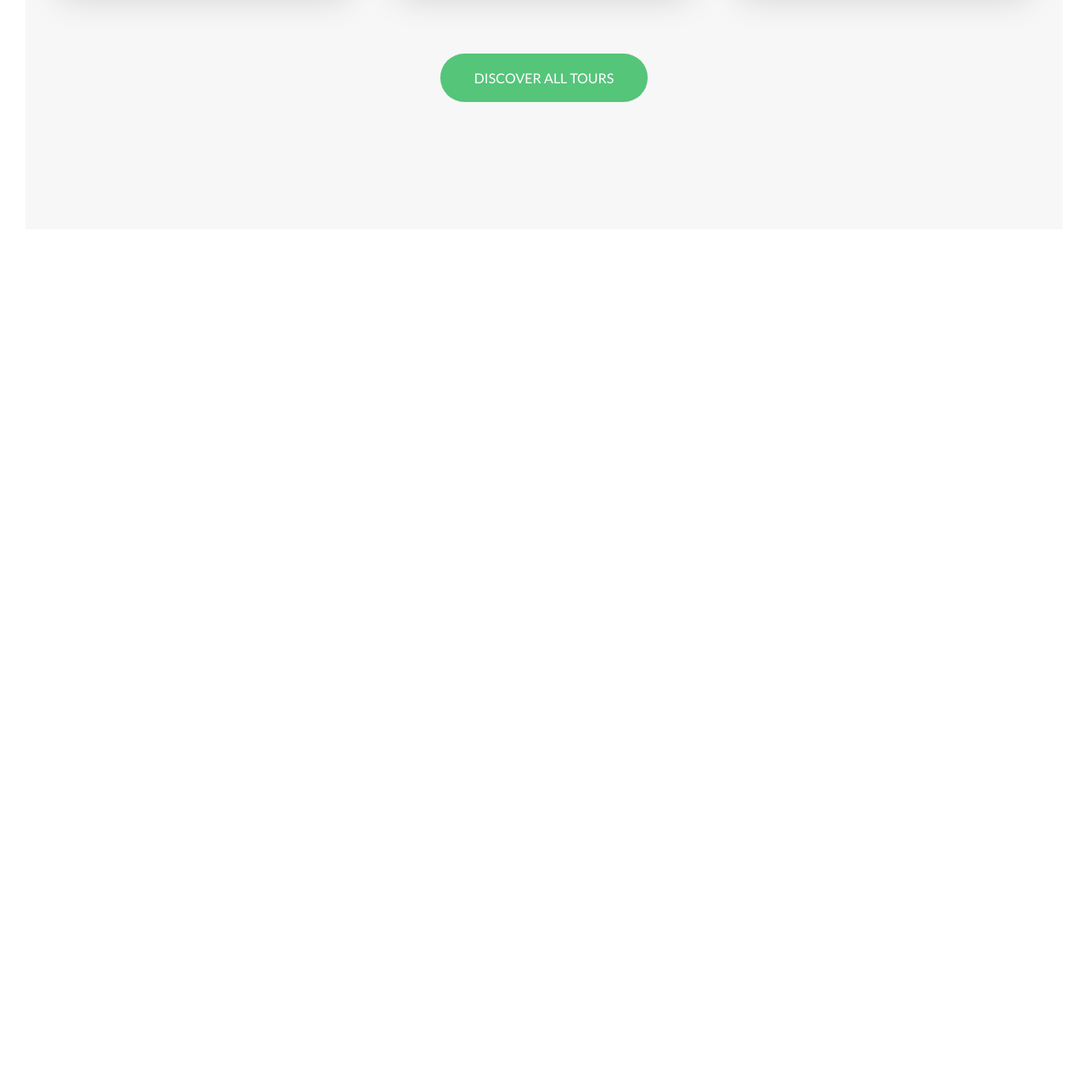
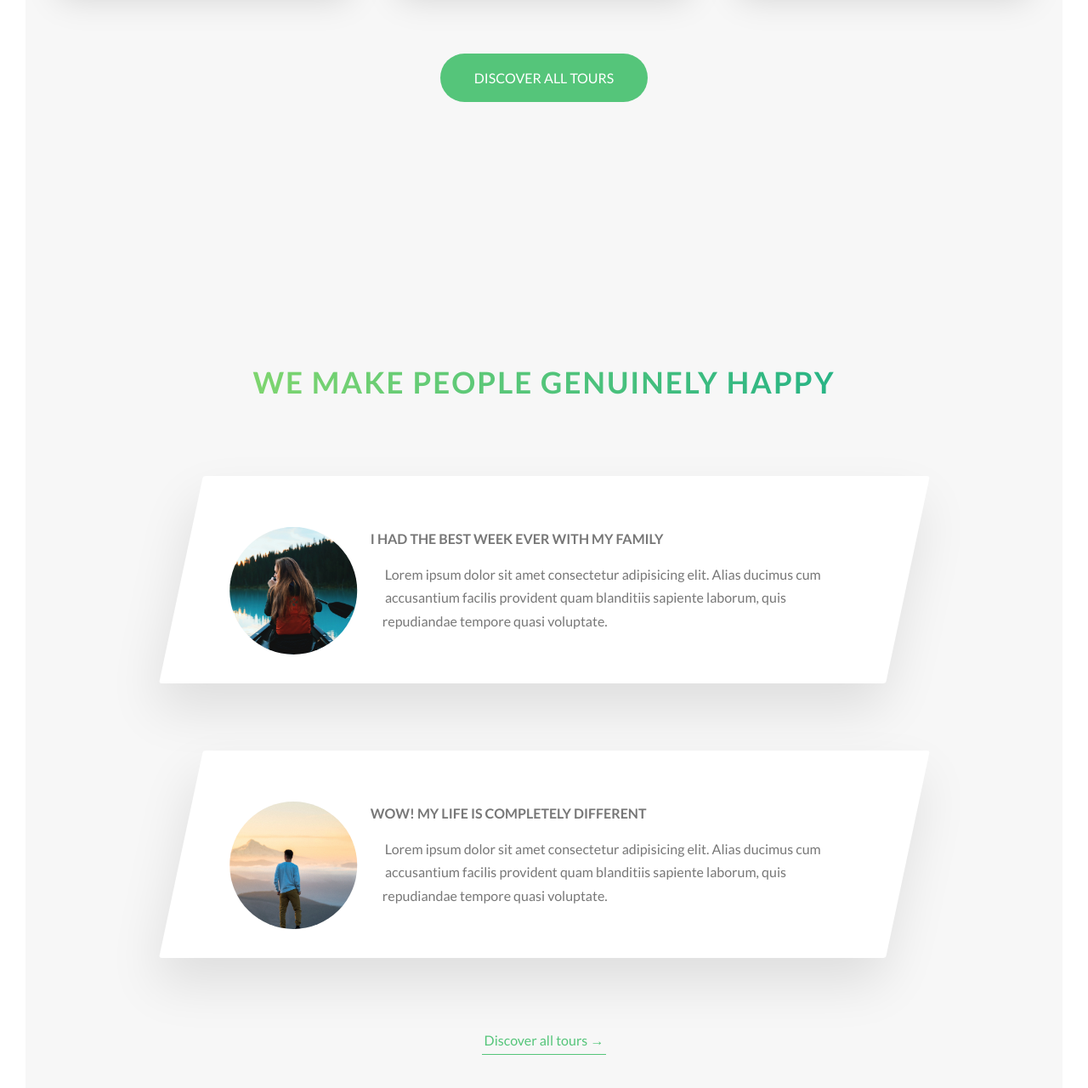
Before and after one commit to MehtabSJ003/Natours_adv_css_Page, a website: page index.html in a window 1280 px wide. Shown: the part 3281-4561 px from the top of the page at 85% size. Before the commit the page ends 3581 px from the top, so only its background shows below. Drawn offline with Linux system fonts and the light colour scheme.

Commit message:
added story section

```diff
--- a/index.html
+++ b/index.html
@@ -237,6 +237,54 @@
           <a href="#" class="btn btn--green">Discover all tours</a>
         </div>
       </section>
+
+      <section class="section-stories">
+        <div class="u-center-text u-margin-bottom-big">
+          <h2 class="heading-secondary">We make people genuinely happy</h2>
+        </div>
+
+        <div class="row">
+          <div class="story">
+            <figure class="story_shape">
+              <img src="img/nat-8.jpg" class="story_img" />
+              <figcaption class="story_caption">Mary Smith</figcaption>
+            </figure>
+            <div class="story_text">
+              <h3 class="heading--tertiary u-margin-bottom-small">
+                I had the best week ever with my family
+              </h3>
+              <p>
+                Lorem ipsum dolor sit amet consectetur adipisicing elit. Alias
+                ducimus cum accusantium facilis provident quam blanditiis
+                sapiente laborum, quis repudiandae tempore quasi voluptate.
+              </p>
+            </div>
+          </div>
+        </div>
+
+        <div class="row">
+          <div class="story">
+            <figure class="story_shape">
+              <img src="img/nat-9.jpg" class="story_img" />
+              <figcaption class="story_caption">Jack Wilson</figcaption>
+            </figure>
+            <div class="story_text">
+              <h3 class="heading--tertiary u-margin-bottom-small">
+                WOW! My life is completely different
+              </h3>
+              <p>
+                Lorem ipsum dolor sit amet consectetur adipisicing elit. Alias
+                ducimus cum accusantium facilis provident quam blanditiis
+                sapiente laborum, quis repudiandae tempore quasi voluptate.
+              </p>
+            </div>
+          </div>
+        </div>
+
+        <div class="u-center-text u-margin-top-big">
+          <a href="#" class="btn--text">Discover all tours &rarr;</a>
+        </div>
+      </section>
     </main>
     <!-- <section class="grid-test">
       <div class="row">
--- /dev/null
+++ b/sass/components/_story.scss
@@ -0,0 +1,59 @@
+.story {
+  width: 75%;
+  margin: 0 auto;
+  box-shadow: 0 3rem 6rem rgba($color-black, 0.1);
+  background-color: $color-white;
+  border-radius: 3px;
+  padding: 6rem;
+  padding-left: 9rem;
+  font-size: $default-font-size;
+  transform: skewX(-12deg);
+
+  &_shape {
+    width: 15rem;
+    height: 15rem;
+    float: left;
+
+    -webkit-shape-outside: circle(50% at 50% 50%);
+    shape-outside: circle(50% at 50% 50%);
+    -webkit-clip-path: circle(50% at 50% 50%);
+    clip-path: circle(50% at 50% 50%);
+    transform: translateX(-3rem) skewX(12deg);
+
+    position: relative;
+  }
+
+  &_img {
+    height: 100%;
+    transform: translateX(-4rem) scale(1.4);
+    transition: all 0.5s;
+  }
+
+  &_caption {
+    position: absolute;
+    top: 50%;
+    left: 50%;
+    transform: translate(-50%, 20%);
+    color: $color-white;
+    text-align: center;
+    font-size: 1.7rem;
+    text-transform: uppercase;
+    opacity: 0;
+    transition: all 0.5s;
+    backface-visibility: hidden;
+  }
+
+  &:hover &_caption {
+    opacity: 1;
+    transform: translate(-50%, -50%);
+  }
+
+  &:hover &_img {
+    transform: translateX(-4rem) scale(1);
+    filter: blur(3px);
+  }
+
+  &_text {
+    transform: skewX(12deg);
+  }
+}
--- a/sass/main.scss
+++ b/sass/main.scss
@@ -11,6 +11,7 @@
 @import "components/button";
 @import "components/composition";
 @import "components/features-box";
+@import "components/story";
 
 @import "layout/header";
 @import "layout/grid";
--- a/sass/pages/_home.scss
+++ b/sass/pages/_home.scss
@@ -27,3 +27,8 @@
   padding: 25rem 0 15rem 0;
   margin-top: -10rem;
 }
+
+.section-stories {
+  padding: 15rem 0;
+  background-color: $color-grey-light;
+}
```
Also changed, not shown: css/style.css.
